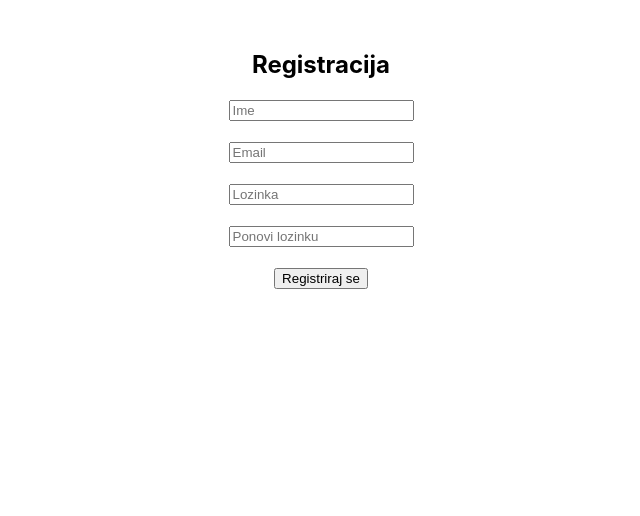
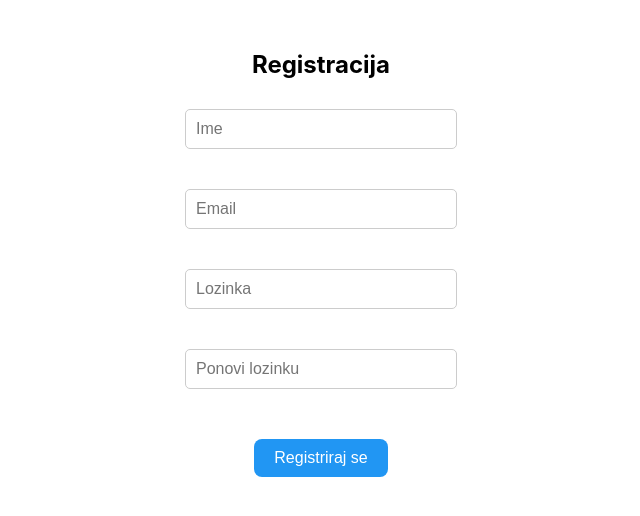
Before and after one commit to lvukosa101/restoran, a React (Create React App) app in the folder frontend/: page /register in a window 1280 px wide. Shown: the top 516 px of the page, without its empty margins (319-959 px from the left). Built offline with nearby package versions, Linux system fonts and the light colour scheme.

Commit message:
Dodane komponente i pocetni dizajn

```diff
--- a/frontend/src/App.js
+++ b/frontend/src/App.js
@@ -1,8 +1,8 @@
 import './App.css';
 import { Routes, Route } from 'react-router-dom';
-import HomePage from './HomePage';
-import Login from './Login';
-import Register from './Register';
+import HomePage from './pages/HomePage';
+import Login from './pages/Login';
+import Register from './pages/Register';
 
 function App() {
   return (
--- a/frontend/src/HomePage.js
+++ /dev/null
@@ -1,19 +0,0 @@
-import { useNavigate } from "react-router-dom";
-
-function HomePage() {
-  const navigate = useNavigate();
-
-  return (
-    <div style={{ display: 'flex', flexDirection: 'column', alignItems: 'center', marginTop: '100px' }}>
-      <h1>Dobrodošli!</h1>
-      <button onClick={() => navigate("/login")} style={{ margin: '10px', padding: '10px 20px' }}>
-        User Login
-      </button>
-      <button onClick={() => navigate("/register")} style={{ margin: '10px', padding: '10px 20px' }}>
-        User Registration
-      </button>
-    </div>
-  );
-}
-
-export default HomePage;
--- /dev/null
+++ b/frontend/src/components/Button.js
@@ -0,0 +1,11 @@
+import '../styles/Button.css';
+
+function Button({ text, onClick, type = "button" }) {
+  return (
+    <button className="custom-button" onClick={onClick} type={type}>
+      {text}
+    </button>
+  );
+}
+
+export default Button;
--- /dev/null
+++ b/frontend/src/pages/HomePage.js
@@ -0,0 +1,23 @@
+import { useNavigate } from "react-router-dom";
+import '../styles/HomePage.css';
+import Button from '../components/Button';
+
+function HomePage() {
+  const navigate = useNavigate();
+
+  return (
+    <div className="home-container">
+      <h1>Dobrodošli!</h1>
+      <Button
+        text="User Login"
+        onClick={() => navigate("/login")}
+      />
+      <Button
+        text="User Registration"
+        onClick={() => navigate("/register")}
+      />
+    </div>
+  );
+}
+
+export default HomePage;
--- a/frontend/src/Login.js
+++ b/frontend/src/pages/Login.js
@@ -1,4 +1,6 @@
 import { useState } from "react";
+import '../styles/Login.css';
+import Button from '../components/Button';
 
 function Login() {
   const [email, setEmail] = useState("");
@@ -11,9 +13,9 @@ function Login() {
   };
 
   return (
-    <div style={{ textAlign: "center", marginTop: "50px" }}>
+    <div className="login-container">
       <h2>Login</h2>
-      <form onSubmit={handleSubmit}>
+      <form className="login-form" onSubmit={handleSubmit}>
         <input
           type="email"
           placeholder="Email"
@@ -28,7 +30,7 @@ function Login() {
           onChange={(e) => setPassword(e.target.value)}
           required
         /><br /><br />
-        <button type="submit">Prijavi se</button>
+        <Button text="Prijavi se" type="submit" />
       </form>
     </div>
   );
--- a/frontend/src/Register.js
+++ b/frontend/src/pages/Register.js
@@ -1,5 +1,6 @@
 import { useState } from "react";
-
+import '../styles/Register.css';
+import Button from '../components/Button';
 function Register() {
   const [name, setName] = useState("");
   const [email, setEmail] = useState("");
@@ -21,9 +22,9 @@ function Register() {
   };
 
   return (
-    <div style={{ textAlign: "center", marginTop: "50px" }}>
+    <div className="register-container">
       <h2>Registracija</h2>
-      <form onSubmit={handleSubmit}>
+      <form className="register-form" onSubmit={handleSubmit}>
         <input
           type="text"
           placeholder="Ime"
@@ -53,7 +54,7 @@ function Register() {
           required
         /><br /><br />
         {error && <p style={{ color: "red" }}>{error}</p>}
-        <button type="submit">Registriraj se</button>
+        <Button text="Registriraj se" type="submit" />
       </form>
     </div>
   );
--- /dev/null
+++ b/frontend/src/styles/Button.css
@@ -0,0 +1,14 @@
+.custom-button {
+    padding: 10px 20px;
+    background-color: #4caf50;
+    color: white;
+    border: none;
+    border-radius: 8px;
+    font-size: 16px;
+    cursor: pointer;
+    margin-top: 10px;
+  }
+
+  .custom-button:hover {
+    background-color: #45a049;
+  }
--- /dev/null
+++ b/frontend/src/styles/HomePage.css
@@ -0,0 +1,21 @@
+.home-container {
+    display: flex;
+    flex-direction: column;
+    align-items: center;
+    margin-top: 100px;
+  }
+
+  .home-button {
+    margin: 10px;
+    padding: 10px 20px;
+    font-size: 18px;
+    cursor: pointer;
+    border-radius: 8px;
+    border: none;
+    background-color: #4caf50;
+    color: white;
+  }
+
+  .home-button:hover {
+    background-color: #45a049;
+  }
--- /dev/null
+++ b/frontend/src/styles/Login.css
@@ -0,0 +1,28 @@
+.login-container {
+    text-align: center;
+    margin-top: 50px;
+  }
+
+  .login-form input {
+    margin: 10px 0;
+    padding: 10px;
+    width: 250px;
+    border-radius: 5px;
+    border: 1px solid #ccc;
+    font-size: 16px;
+  }
+
+  .login-form button {
+    margin-top: 20px;
+    padding: 10px 20px;
+    background-color: #4caf50;
+    color: white;
+    border: none;
+    border-radius: 8px;
+    cursor: pointer;
+    font-size: 16px;
+  }
+
+  .login-form button:hover {
+    background-color: #45a049;
+  }
--- /dev/null
+++ b/frontend/src/styles/Register.css
@@ -0,0 +1,28 @@
+.register-container {
+    text-align: center;
+    margin-top: 50px;
+  }
+
+  .register-form input {
+    margin: 10px 0;
+    padding: 10px;
+    width: 250px;
+    border-radius: 5px;
+    border: 1px solid #ccc;
+    font-size: 16px;
+  }
+
+  .register-form button {
+    margin-top: 20px;
+    padding: 10px 20px;
+    background-color: #2196f3;
+    color: white;
+    border: none;
+    border-radius: 8px;
+    cursor: pointer;
+    font-size: 16px;
+  }
+
+  .register-form button:hover {
+    background-color: #1976d2;
+  }
```
